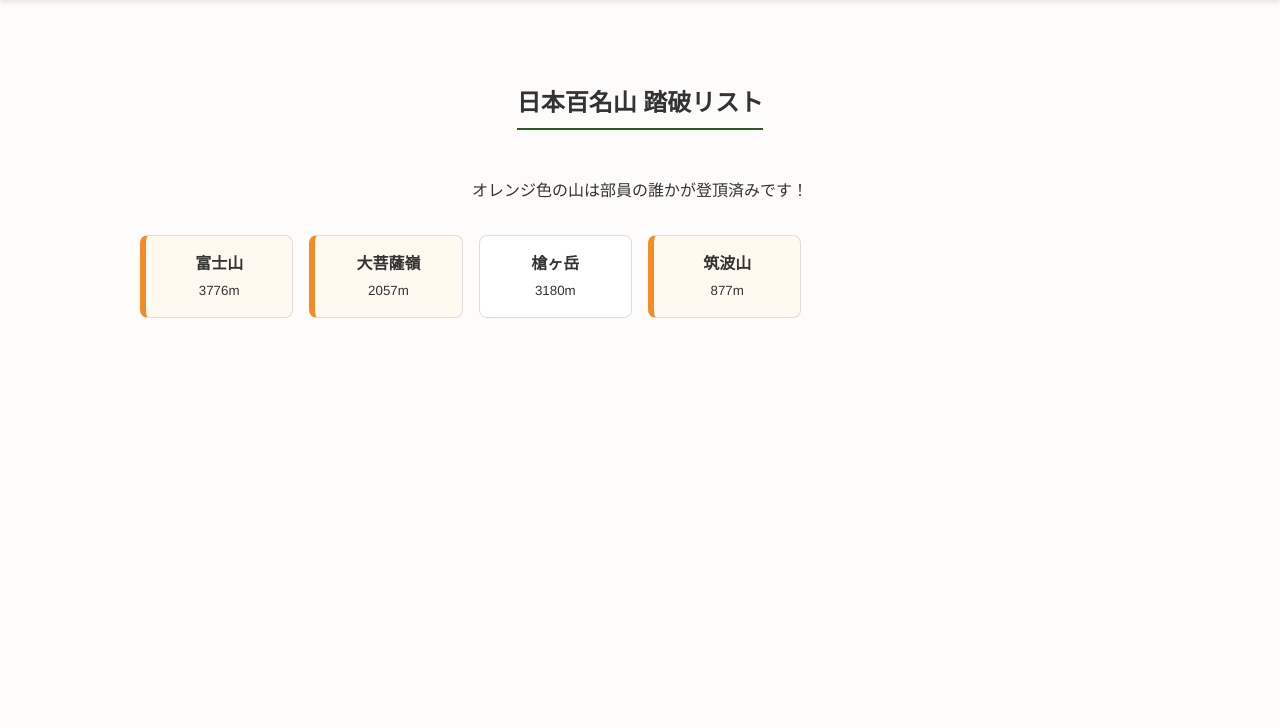
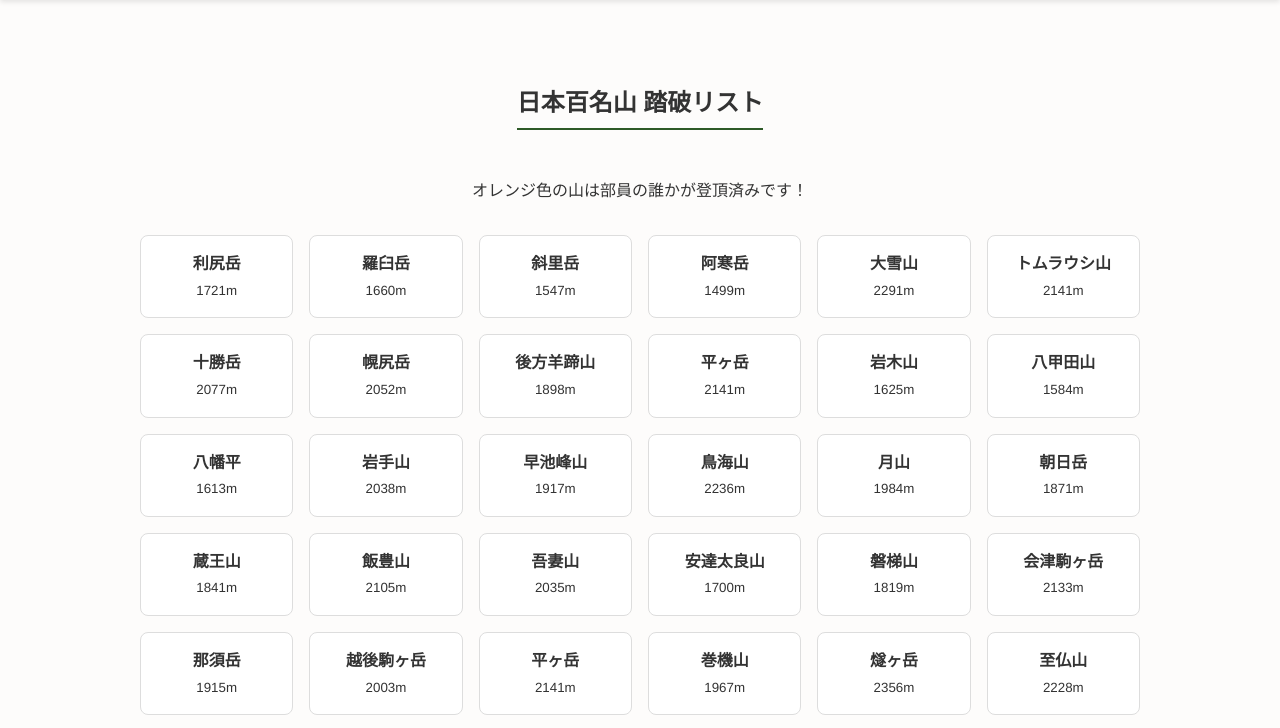
Before and after one commit to sumi0writer/WOC, a plain HTML site: page mountains.html in a window 1280 px wide. Shown: the part 70-798 px from the top of the page. Drawn offline with Linux system fonts and the light colour scheme.

Commit message:
mountains.html

```diff
--- a/mountains.html
+++ b/mountains.html
@@ -36,13 +36,60 @@
     </div>
 
 <script>
-        // データの管理
+    // 日本百名山 全データリスト（標高順・地域順などは必要に応じて調整してください）
     const mountains = [
-            { name: "富士山", alt: 3776, members: ["稜平", "山崎"] },
-            { name: "大菩薩嶺", alt: 2057, members: ["稜平", "こうちゃん"] },
-            { name: "槍ヶ岳", alt: 3180, members: [] },
-            { name: "筑波山", alt: 877, members: ["としえ"] }
-            // ここにどんどん追加してください！
+        { name: "利尻岳", alt: 1721, members: [] }, { name: "羅臼岳", alt: 1660, members: [] },
+        { name: "斜里岳", alt: 1547, members: [] }, { name: "阿寒岳", alt: 1499, members: [] },
+        { name: "大雪山", alt: 2291, members: [] }, { name: "トムラウシ山", alt: 2141, members: [] },
+        { name: "十勝岳", alt: 2077, members: [] }, { name: "幌尻岳", alt: 2052, members: [] },
+        { name: "後方羊蹄山", alt: 1898, members: [] }, { name: "平ヶ岳", alt: 2141, members: [] },
+        { name: "岩木山", alt: 1625, members: [] }, { name: "八甲田山", alt: 1584, members: [] },
+        { name: "八幡平", alt: 1613, members: [] }, { name: "岩手山", alt: 2038, members: [] },
+        { name: "早池峰山", alt: 1917, members: [] }, { name: "鳥海山", alt: 2236, members: [] },
+        { name: "月山", alt: 1984, members: [] }, { name: "朝日岳", alt: 1871, members: [] },
+        { name: "蔵王山", alt: 1841, members: [] }, { name: "飯豊山", alt: 2105, members: [] },
+        { name: "吾妻山", alt: 2035, members: [] }, { name: "安達太良山", alt: 1700, members: [] },
+        { name: "磐梯山", alt: 1819, members: [] }, { name: "会津駒ヶ岳", alt: 2133, members: [] },
+        { name: "那須岳", alt: 1915, members: [] }, { name: "越後駒ヶ岳", alt: 2003, members: [] },
+        { name: "平ヶ岳", alt: 2141, members: [] }, { name: "巻機山", alt: 1967, members: [] },
+        { name: "燧ヶ岳", alt: 2356, members: [] }, { name: "至仏山", alt: 2228, members: [] },
+        { name: "谷川岳", alt: 1977, members: [] }, { name: "雨飾山", alt: 1963, members: [] },
+        { name: "苗場山", alt: 2145, members: [] }, { name: "妙高山", alt: 2454, members: [] },
+        { name: "火打山", alt: 2462, members: [] }, { name: "高妻山", alt: 2353, members: [] },
+        { name: "男体山", alt: 2486, members: [] }, { name: "奥白根山", alt: 2578, members: [] },
+        { name: "皇海山", alt: 2144, members: [] }, { name: "武尊山", alt: 2158, members: [] },
+        { name: "赤城山", alt: 1828, members: [] }, { name: "草津白根山", alt: 2160, members: [] },
+        { name: "四阿山", alt: 2354, members: [] }, { name: "浅間山", alt: 2568, members: [] },
+        { name: "筑波山", alt: 877, members: ["としえ"] }, { name: "白根山", alt: 2578, members: [] },
+        { name: "両神山", alt: 1723, members: [] }, { name: "雲取山", alt: 2017, members: [] },
+        { name: "甲武信ヶ岳", alt: 2475, members: [] }, { name: "金峰山", alt: 2599, members: [] },
+        { name: "瑞牆山", alt: 2230, members: [] }, { name: "大菩薩嶺", alt: 2057, members: ["稜平", "こうちゃん"] },
+        { name: "丹沢山", alt: 1567, members: [] }, { name: "富士山", alt: 3776, members: ["稜平", "山崎"] },
+        { name: "天城山", alt: 1406, members: [] }, { name: "木曽駒ヶ岳", alt: 2956, members: [] },
+        { name: "空木岳", alt: 2864, members: [] }, { name: "恵那山", alt: 2191, members: [] },
+        { name: "御嶽山", alt: 3067, members: [] }, { name: "乗鞍岳", alt: 3026, members: [] },
+        { name: "焼岳", alt: 2455, members: [] }, { name: "穂高岳", alt: 3190, members: [] },
+        { name: "槍ヶ岳", alt: 3180, members: [] }, { name: "水晶岳", alt: 2986, members: [] },
+        { name: "鷲羽岳", alt: 2924, members: [] }, { name: "黒部五郎岳", alt: 2840, members: [] },
+        { name: "薬師岳", alt: 2926, members: [] }, { name: "有明山", alt: 2268, members: [] },
+        { name: "立山", alt: 3015, members: [] }, { name: "剱岳", alt: 2999, members: [] },
+        { name: "鹿島槍ヶ岳", alt: 2889, members: [] }, { name: "五竜岳", alt: 2814, members: [] },
+        { name: "唐松岳", alt: 2696, members: [] }, { name: "白馬岳", alt: 2932, members: [] },
+        { name: "妙高山", alt: 2454, members: [] }, { name: "蓼科山", alt: 2530, members: [] },
+        { name: "八ヶ岳", alt: 2899, members: [] }, { name: "美ヶ原", alt: 2034, members: [] },
+        { name: "霧ヶ峰", alt: 1925, members: [] }, { name: "北岳", alt: 3193, members: [] },
+        { name: "間ノ岳", alt: 3190, members: [] }, { name: "仙丈ヶ岳", alt: 3033, members: [] },
+        { name: "甲斐駒ヶ岳", alt: 2967, members: [] }, { name: "鳳凰山", alt: 2840, members: [] },
+        { name: "塩見岳", alt: 3047, members: [] }, { name: "荒川岳", alt: 3141, members: [] },
+        { name: "赤石岳", alt: 3120, members: [] }, { name: "聖岳", alt: 3013, members: [] },
+        { name: "光岳", alt: 2591, members: [] }, { name: "白山", alt: 2702, members: [] },
+        { name: "荒島岳", alt: 1523, members: [] }, { name: "伊吹山", alt: 1377, members: [] },
+        { name: "大台ヶ原山", alt: 1695, members: [] }, { name: "大峰山", alt: 1915, members: [] },
+        { name: "大山", alt: 1729, members: [] }, { name: "剣山", alt: 1955, members: [] },
+        { name: "石鎚山", alt: 1982, members: [] }, { name: "九重山", alt: 1791, members: [] },
+        { name: "祖母山", alt: 1756, members: [] }, { name: "阿蘇山", alt: 1592, members: [] },
+        { name: "霧島山", alt: 1700, members: [] }, { name: "開聞岳", alt: 924, members: [] },
+        { name: "宮之浦岳", alt: 1936, members: [] }
     ];
 
     const list = document.getElementById('mt-list');
```
Lines whose indentation alone changed are shown as unchanged.
